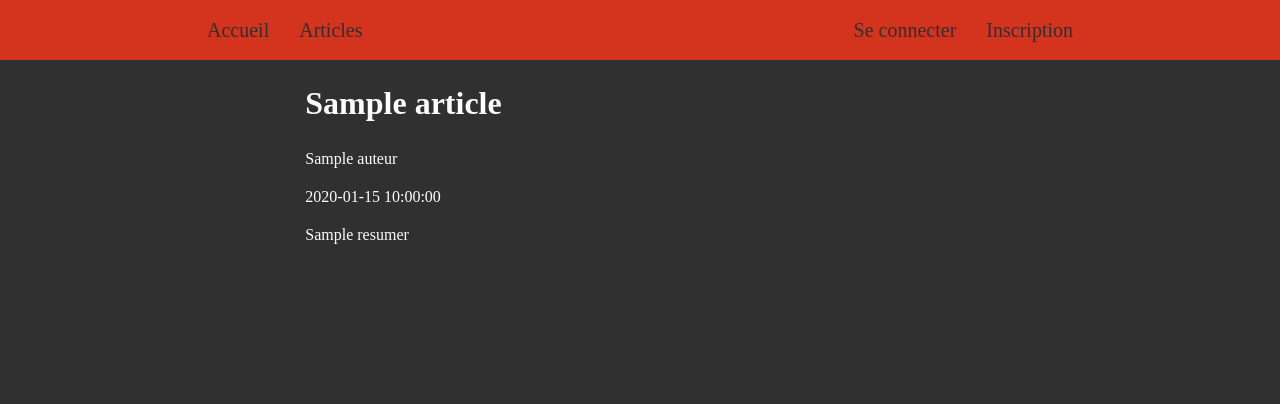
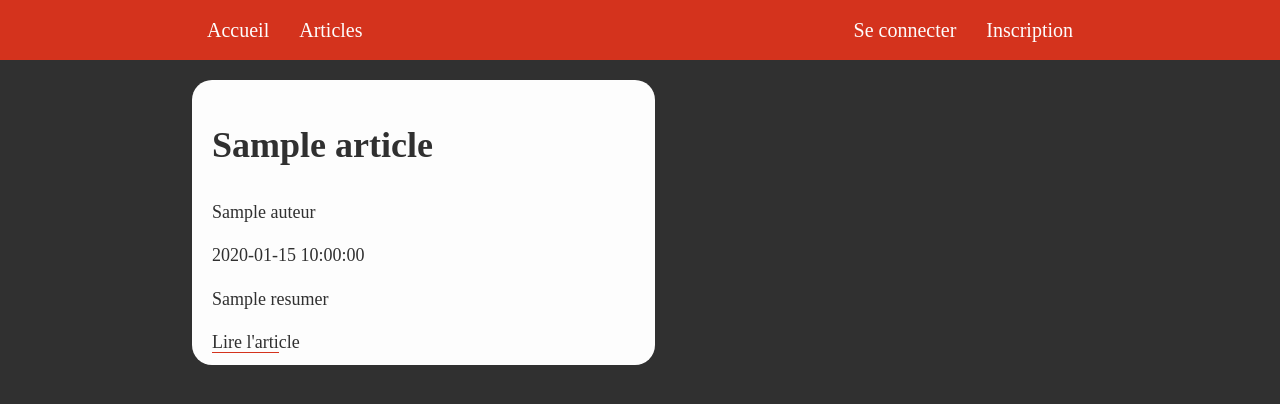
Before and after one commit to StevenDelval/Flask-mongoDB-TechIA, a Flask app: page / in a window 1280 px wide. Shown: the top 404 px of the page. Run offline with Flask 2, Linux system fonts and the light colour scheme; a database or web service that is not in the repository returns one stand-in record (values such as "Sample title"); style sheets or scripts are compiled from the project's sources.

Commit message:
Link article

```diff
--- a/static/css/layout/_navbar.scss
+++ b/static/css/layout/_navbar.scss
@@ -34,7 +34,7 @@ nav{
             li{
                 a{
                     text-decoration: none;
-                    color: $couleur_fond;
+                    color: $couleur_claire;
                 }
             }
         }
--- a/static/css/pages/_accueil.scss
+++ b/static/css/pages/_accueil.scss
@@ -1,15 +1,34 @@
 .main_accueil {
     display: grid;
-    grid-template-columns: 1fr 1fr ;
+    grid-template-columns: minmax((100px,1fr)) minmax((100px,1fr)) ;
     text-align: justify;
     gap: 50px;
     width: 70%;
-    margin: 0 auto;
+    margin: 20px auto 0 auto;
 }
 
 .titre_article_accueil{
+    padding: 10px 20px;
+    width: 100%;
     text-align: justify;
-    gap: 20px;
+    background-color: $couleur_claire;
+    border-radius: 20px;
+    h2{
+        font-size: 36px;
+    }
+    p{
+        font-size: 18px;
+    }
+
     margin: 0 auto;
-    color: $couleur_claire;
+    color: $couleur_fond;
+    a{
+        text-decoration: none;
+        color: inherit;
+        font-size: 18px;
+        span{
+            border-bottom: solid 1px $couleur_peps;
+        }
+
+    }
 }
--- a/templates/accueil.html
+++ b/templates/accueil.html
@@ -8,10 +8,11 @@
 <main class="main_accueil">
 {%for article in articles%}
 <article class="titre_article_accueil">
-    <h1>{{ article["titre"]}}</h1>
+    <h2>{{ article["titre"]}}</h2>
     <p>{{ article["auteur"]}}</p>
     <p>{{ article["date"]}}</p>
     <p>{{ article["resumer"]}}</p>
+    <a href={{ url_for('article',titre= article["titre"]) }}><span>Lire l'arti</span>cle</a>
 </article>
 {%endfor%}
 </main>
--- a/templates/liste_articles.html
+++ b/templates/liste_articles.html
@@ -8,6 +8,7 @@
     <p>{{ article["auteur"]}}</p>
     <p>{{ article["date"]}}</p>
     <p>{{ article["resumer"]}}</p>
+    <a href={{ url_for('article',titre= article["titre"]) }}><span>Lire l'arti</span>cle</a>
 </article>
 {%endfor%}
 {% endblock %}
```
